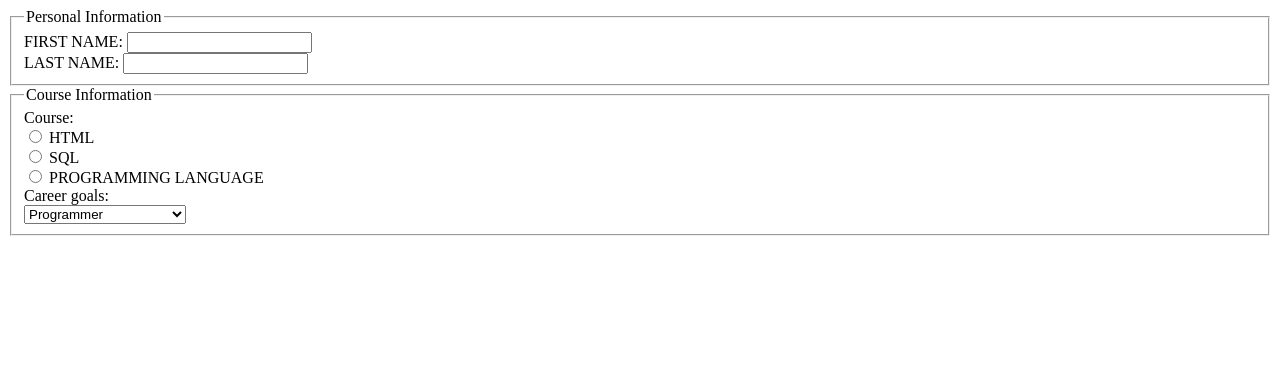
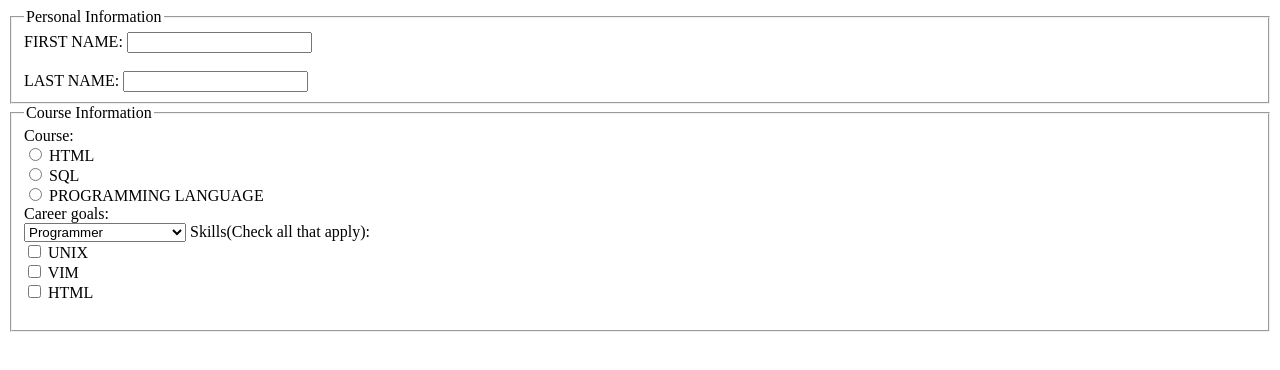
Before and after one commit to sumit1604/HTMLForms, a plain HTML site: page index.html in a window 1280 px wide. Drawn offline with Linux system fonts and the light colour scheme.

```diff
--- a/index.html
+++ b/index.html
@@ -11,7 +11,7 @@
        <legend>Personal Information</legend>
 
       <label for="fname">FIRST NAME: </label>
-      <input type="text" id="fname" name="fname"><br>
+      <input type="text" id="fname" name="fname"><br><br>
 
       <label for="lname">LAST NAME: </label>
       <input type="text" id="lname" name="lname">
@@ -32,9 +32,17 @@
       <select id="careeroptions" name="careeroptions">
       <option value="programmer">Programmer</option>
       <option value="Webdeveloper">Web developer</option>
-      <option value="tester">tester</option>
+      <option value="tester">Software Tester</option>
       <option value="databaseadministrator">Database Administrator</option>
       </select>
+
+      <label for="cname">Skills(Check all that apply): </label><br>
+      <input type="checkbox" id="unix" name="unix" value="language">
+      <label for="unixlanguage">UNIX</label><br>
+      <input type="checkbox" id="VIM" name="vim" value="language">
+      <label for="vimlanguage">VIM</label><br>
+      <input type="checkbox" id="html" name="html" value="language">
+      <label for="htmllanguage">HTML</label><br><br>
 
       </fieldset>
     </form>
```
